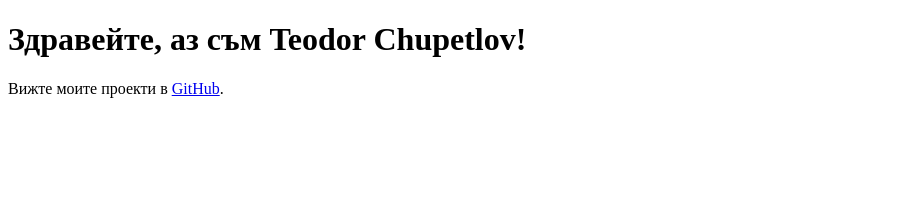
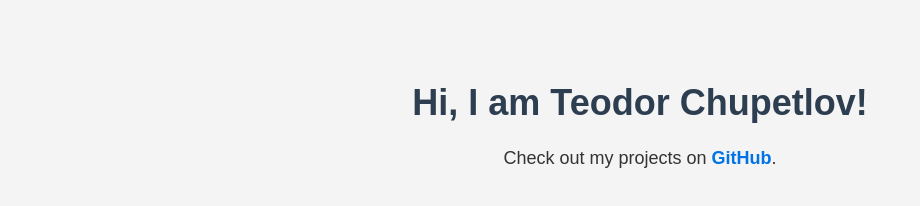
Before and after one commit to teochupi/teochupi.github.io, a plain HTML site: page index.html in a window 1280 px wide. Shown: the whole page, without its empty margins (0-920 px from the left). Drawn offline with Linux system fonts and the light colour scheme.

Commit message:
Update index.html

```diff
--- a/index.html
+++ b/index.html
@@ -5,9 +5,10 @@
     <meta name="viewport" content="width=device-width, initial-scale=1.0">
     <meta name="description" content="GitHub профил на Teodor Chupetlov.">
     <title>Teodor Chupetlov - GitHub</title>
+    <link rel="stylesheet" href="style.css">
 </head>
 <body>
-    <h1>Здравейте, аз съм Teodor Chupetlov!</h1>
-    <p>Вижте моите проекти в <a href="https://github.com/teochupi">GitHub</a>.</p>
+    <h1>Hi, I am Teodor Chupetlov!</h1>
+    <p>Check out my projects on <a href="https://github.com/teochupi">GitHub</a>.</p>
 </body>
 </html>
```
